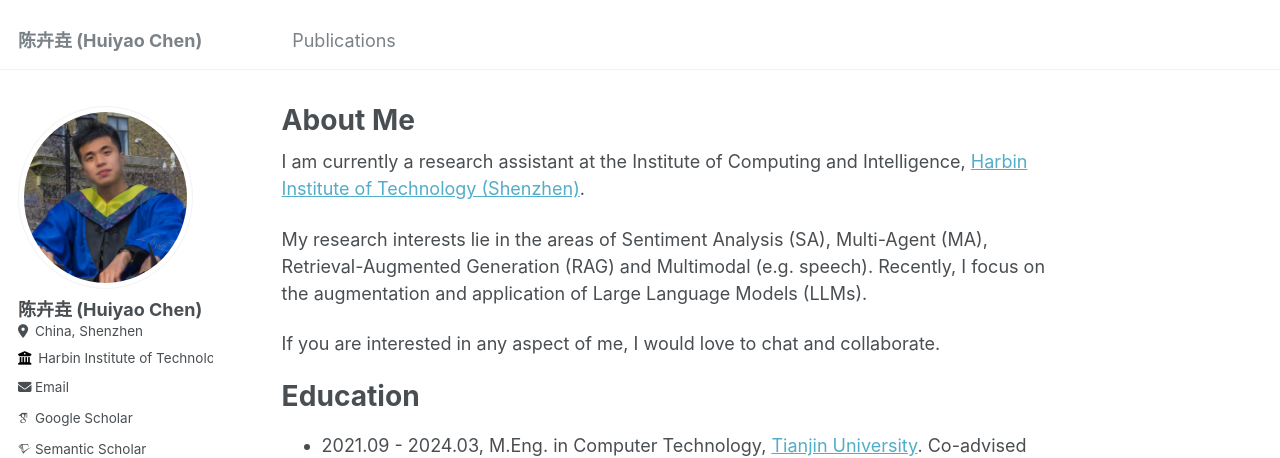
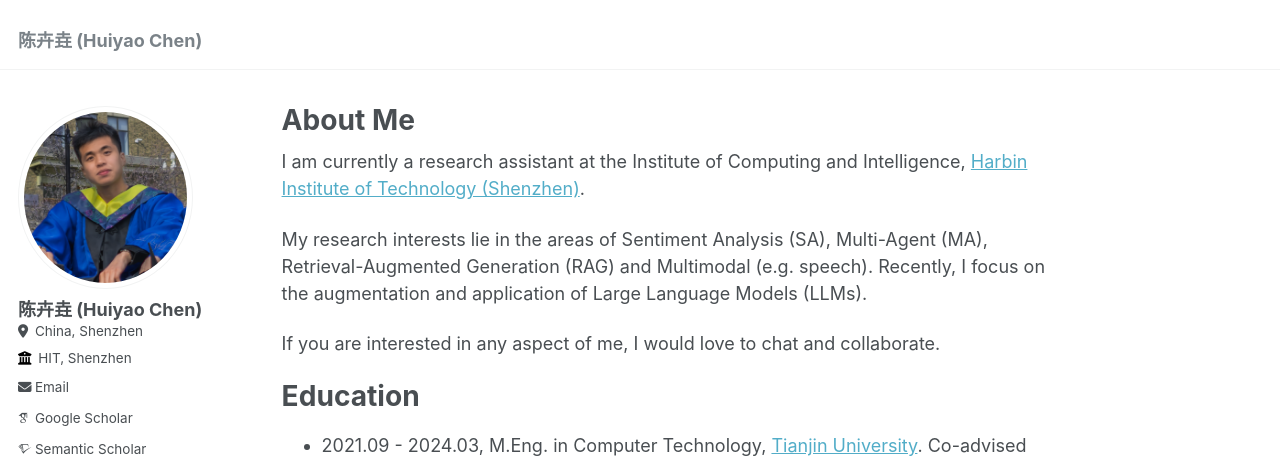
Before and after one commit to DreamH1gh/DreamH1gh.github.io, a Jekyll site: the page built from _pages/about.md, in a window 1280 px wide. Shown: the top 458 px of the page. Built offline with Jekyll 4.4.1, drawn with Linux system fonts in a browser that asks for light colours; some web fonts are replaced.

Commit message:
location cheng

```diff
--- a/_config.yml
+++ b/_config.yml
@@ -26,7 +26,7 @@ author:
   pronouns         : # example: "she/her"
   bio              : # "Short biography for the left-hand sidebar"
   location         : "China, Shenzhen"
-  employer         : "Harbin Institute of Technology, Shenzhen"
+  employer         : "HIT, Shenzhen"
   uri              : # URL
   email            : "chenhy1018@gmail.com"
 
--- a/_data/navigation.yml
+++ b/_data/navigation.yml
@@ -1,7 +1,7 @@
 # main links links
 main:
-  - title: "Publications"
-    url: /publications/
+  # - title: "Publications"
+  #   url: /publications/
 
   # - title: "Talks"
   #   url: /talks/
```
